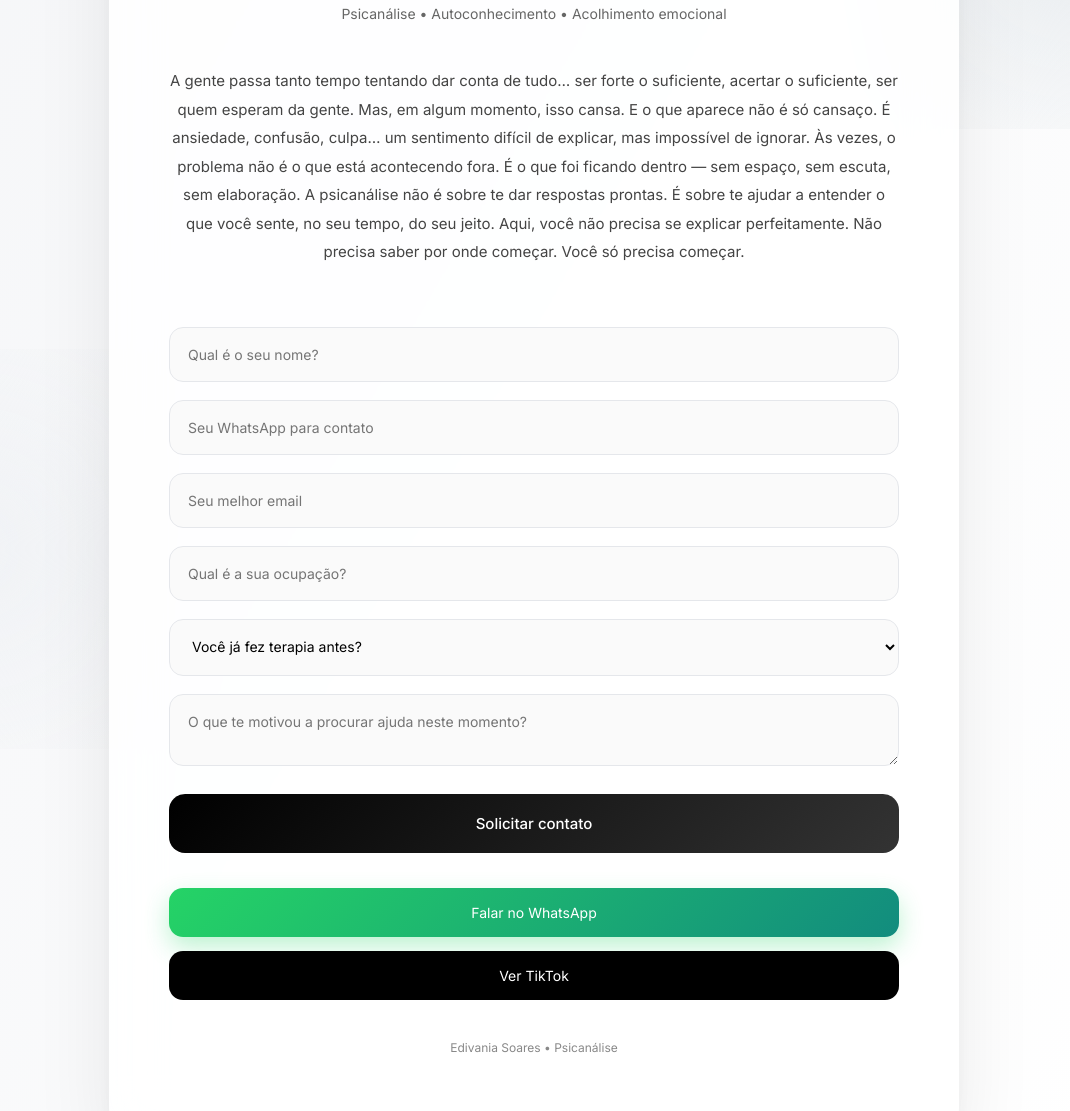
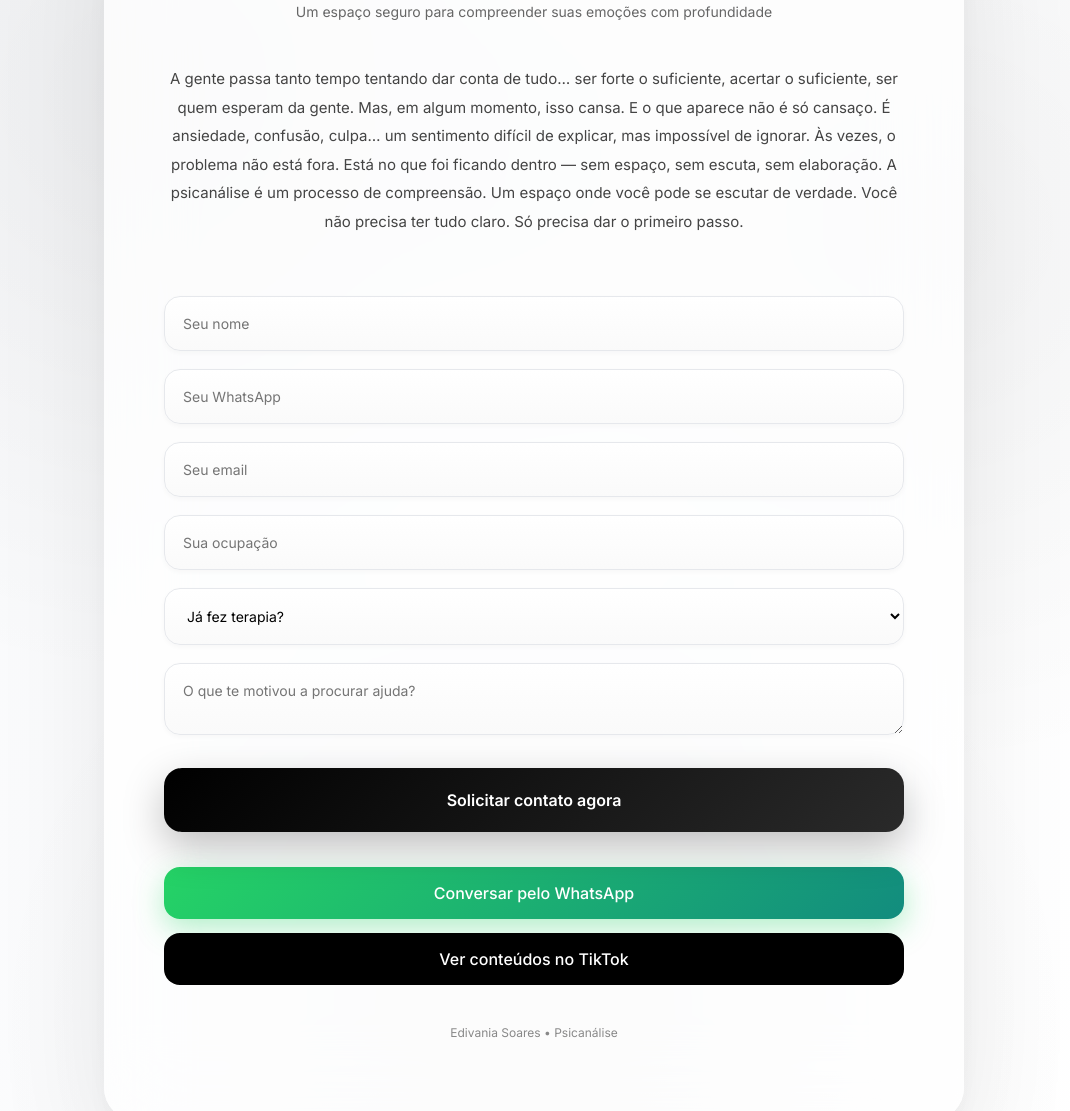
Before and after one commit to golnewete-cmyk/edivaniapsi, a plain HTML site: page index.html in a window 1280 px wide. Shown: the part 171-1282 px from the top of the page, without its empty margins (106-1176 px from the left). Drawn offline with Linux system fonts and the light colour scheme.

Commit message:
Update index.html

```diff
--- a/index.html
+++ b/index.html
@@ -4,7 +4,7 @@
 <meta charset="UTF-8">
 <meta name="viewport" content="width=device-width, initial-scale=1.0">
 
-<title>Edivania Soares • Psicanálise</title>
+<title>Edivania Soares • Psicanálise Clínica</title>
 
 <link href="https://fonts.googleapis.com/css2?family=Inter:wght@300;400;500;600&display=swap" rel="stylesheet">
 
@@ -17,65 +17,46 @@ box-sizing:border-box;
 font-family:'Inter',sans-serif;
 }
 
+/* FUNDO LIQUIDO */
 body{
-background:linear-gradient(120deg,#f5f6f8,#ffffff);
+background:
+radial-gradient(circle at 20% 20%, rgba(0,0,0,0.05), transparent 40%),
+radial-gradient(circle at 80% 30%, rgba(0,0,0,0.04), transparent 40%),
+radial-gradient(circle at 50% 90%, rgba(0,0,0,0.05), transparent 40%),
+linear-gradient(120deg,#f8f9fb,#ffffff);
 min-height:100vh;
 display:flex;
 justify-content:center;
+align-items:center;
 padding:40px 20px;
 color:#111;
 }
 
-/* BACKGROUND DECOR */
-body::before{
-content:'';
-position:fixed;
-top:-100px;
-right:-100px;
-width:400px;
-height:400px;
-background:radial-gradient(circle,#e8ecef,transparent);
-z-index:0;
-}
-
-body::after{
-content:'';
-position:fixed;
-bottom:-120px;
-left:-120px;
-width:400px;
-height:400px;
-background:radial-gradient(circle,#f0f2f5,transparent);
-z-index:0;
-}
-
-/* CONTAINER */
+/* CARD PRINCIPAL */
 .container{
-position:relative;
-z-index:1;
-max-width:850px;
+max-width:860px;
 width:100%;
 padding:80px 60px;
-border-radius:28px;
-background:rgba(255,255,255,0.85);
-backdrop-filter:blur(25px);
+border-radius:32px;
+background:rgba(255,255,255,0.75);
+backdrop-filter:blur(40px);
 box-shadow:
-0 30px 80px rgba(0,0,0,0.08),
-0 5px 20px rgba(0,0,0,0.04);
+0 40px 120px rgba(0,0,0,0.08),
+0 10px 30px rgba(0,0,0,0.04);
 animation:fadeUp 0.9s ease;
 }
 
 @keyframes fadeUp{
-from{opacity:0; transform:translateY(40px);}
+from{opacity:0; transform:translateY(50px);}
 to{opacity:1; transform:translateY(0);}
 }
 
-/* TITULO */
+/* TITULO MAIS PROFISSIONAL */
 h1{
 font-size:36px;
-font-weight:500;
+font-weight:600;
 text-align:center;
-margin-bottom:12px;
+margin-bottom:10px;
 letter-spacing:-0.5px;
 }
 
@@ -102,41 +83,64 @@ flex-direction:column;
 gap:18px;
 }
 
-/* INPUTS */
+/* INPUT PREMIUM */
 .input{
 padding:18px;
-border-radius:14px;
-border:1px solid #e5e7eb;
-background:#fafafa;
+border-radius:16px;
+border:1px solid #e6e8ec;
+background:linear-gradient(180deg,#ffffff,#fafafa);
 font-size:14px;
 transition:0.3s;
+box-shadow:0 2px 5px rgba(0,0,0,0.03);
 }
 
 .input:focus{
 outline:none;
-background:#fff;
 border-color:#000;
-box-shadow:0 0 0 3px rgba(0,0,0,0.05);
-transform:translateY(-1px);
+box-shadow:
+0 0 0 3px rgba(0,0,0,0.06),
+0 10px 20px rgba(0,0,0,0.08);
+transform:translateY(-2px);
 }
 
-/* BOTÃO PRINCIPAL */
+/* BOTÃO PRINCIPAL (CTA FORTE) */
 .btn{
-margin-top:10px;
-padding:20px;
+margin-top:15px;
+padding:22px;
 border:none;
-border-radius:16px;
-font-weight:500;
+border-radius:18px;
+font-weight:600;
 cursor:pointer;
-background:linear-gradient(135deg,#000,#333);
+font-size:16px;
+background:linear-gradient(135deg,#000,#2a2a2a);
 color:#fff;
-transition:0.3s;
-font-size:15px;
+transition:0.35s;
+position:relative;
+overflow:hidden;
+box-shadow:
+0 15px 40px rgba(0,0,0,0.25);
+}
+
+/* EFEITO DOPAMINA */
+.btn::after{
+content:'';
+position:absolute;
+top:0;
+left:-100%;
+width:100%;
+height:100%;
+background:linear-gradient(120deg,transparent,rgba(255,255,255,0.4),transparent);
+transition:0.6s;
+}
+
+.btn:hover::after{
+left:100%;
 }
 
 .btn:hover{
-transform:translateY(-3px);
-box-shadow:0 20px 40px rgba(0,0,0,0.15);
+transform:translateY(-4px) scale(1.01);
+box-shadow:
+0 25px 60px rgba(0,0,0,0.35);
 }
 
 /* ACTIONS */
@@ -147,22 +151,33 @@ gap:14px;
 margin-top:35px;
 }
 
-/* WHATSAPP */
+/* WHATSAPP (LIQUID GREEN) */
 .whatsapp{
 background:linear-gradient(135deg,#25D366,#128C7E);
 color:#fff;
-box-shadow:0 10px 25px rgba(37,211,102,0.3);
+border-radius:16px;
+padding:16px;
+text-align:center;
+font-weight:500;
+text-decoration:none;
+box-shadow:0 10px 30px rgba(37,211,102,0.35);
+transition:0.3s;
 }
 
 .whatsapp:hover{
-transform:translateY(-2px);
-box-shadow:0 15px 40px rgba(37,211,102,0.5);
+transform:translateY(-3px) scale(1.02);
+box-shadow:0 20px 50px rgba(37,211,102,0.6);
 }
 
-/* TIKTOK */
+/* TIKTOK (EFEITO NEON) */
 .tiktok{
 background:#000;
 color:#fff;
+border-radius:16px;
+padding:16px;
+text-align:center;
+font-weight:500;
+text-decoration:none;
 position:relative;
 overflow:hidden;
 }
@@ -175,7 +190,7 @@ left:-100%;
 width:100%;
 height:100%;
 background:linear-gradient(120deg,#00f2ea,#ff0050);
-opacity:0.6;
+opacity:0.7;
 transition:0.6s;
 }
 
@@ -183,14 +198,8 @@ transition:0.6s;
 left:100%;
 }
 
-.link-btn{
-text-align:center;
-padding:16px;
-border-radius:14px;
-text-decoration:none;
-font-size:14px;
-transition:0.25s;
-display:block;
+.tiktok:hover{
+transform:translateY(-3px);
 }
 
 /* FOOTER */
@@ -213,10 +222,10 @@ h1{font-size:28px;}
 
 <div class="container">
 
-<h1>Espaço de escuta e compreensão</h1>
+<h1>Atendimento Psicanalítico Online</h1>
 
 <div class="subtitle">
-Psicanálise • Autoconhecimento • Acolhimento emocional
+Um espaço seguro para compreender suas emoções com profundidade
 </div>
 
 <div class="copy">
@@ -230,16 +239,14 @@ E o que aparece não é só cansaço.
 É ansiedade, confusão, culpa…
 um sentimento difícil de explicar, mas impossível de ignorar.
 
-Às vezes, o problema não é o que está acontecendo fora.
-É o que foi ficando dentro — sem espaço, sem escuta, sem elaboração.
+Às vezes, o problema não está fora.
+Está no que foi ficando dentro — sem espaço, sem escuta, sem elaboração.
 
-A psicanálise não é sobre te dar respostas prontas.
-É sobre te ajudar a entender o que você sente, no seu tempo, do seu jeito.
+A psicanálise é um processo de compreensão.
+Um espaço onde você pode se escutar de verdade.
 
-Aqui, você não precisa se explicar perfeitamente.
-Não precisa saber por onde começar.
-
-Você só precisa começar.
+Você não precisa ter tudo claro.
+Só precisa dar o primeiro passo.
 
 </div>
 
@@ -248,37 +255,34 @@ action="https://docs.google.com/forms/d/e/1FAIpQLScbHuWNhvbWBr5Ehslg0-J0mztLNcSl
 method="POST"
 target="_blank">
 
-<input class="input" name="entry.723470515" placeholder="Qual é o seu nome?" required>
-
-<input class="input" name="entry.1524980727" placeholder="Seu WhatsApp para contato" required>
-
-<input class="input" name="entry.2061952080" placeholder="Seu melhor email" required>
-
-<input class="input" name="entry.792951645" placeholder="Qual é a sua ocupação?" required>
+<input class="input" name="entry.723470515" placeholder="Seu nome" required>
+<input class="input" name="entry.1524980727" placeholder="Seu WhatsApp" required>
+<input class="input" name="entry.2061952080" placeholder="Seu email" required>
+<input class="input" name="entry.792951645" placeholder="Sua ocupação" required>
 
 <select class="input" name="entry.335510773" required>
-<option value="">Você já fez terapia antes?</option>
-<option>Nunca fiz terapia</option>
-<option>Já fiz terapia no passado</option>
-<option>Faço terapia atualmente</option>
+<option value="">Já fez terapia?</option>
+<option>Nunca fiz</option>
+<option>Já fiz</option>
+<option>Faço atualmente</option>
 </select>
 
-<textarea class="input" name="entry.1811384942" placeholder="O que te motivou a procurar ajuda neste momento?" required></textarea>
+<textarea class="input" name="entry.1811384942" placeholder="O que te motivou a procurar ajuda?" required></textarea>
 
 <button class="btn" type="submit">
-Solicitar contato
+Solicitar contato agora
 </button>
 
 </form>
 
 <div class="actions">
 
-<a href="https://wa.me/556684692795" class="link-btn whatsapp">
-Falar no WhatsApp
+<a href="https://wa.me/556684692795" class="whatsapp">
+Conversar pelo WhatsApp
 </a>
 
-<a href="https://vt.tiktok.com/ZSHkmt1Fa/?page=TikTokShop" class="link-btn tiktok">
-Ver TikTok
+<a href="https://vt.tiktok.com/ZSHkmt1Fa/?page=TikTokShop" class="tiktok">
+Ver conteúdos no TikTok
 </a>
 
 </div>
```
